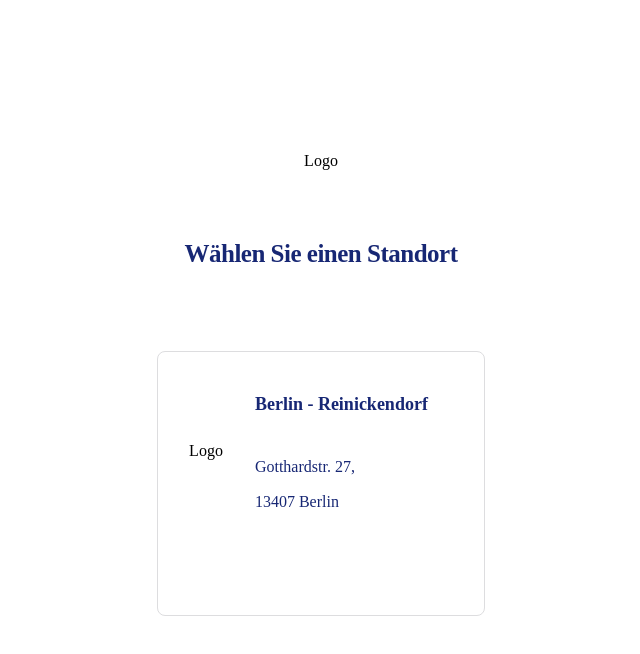
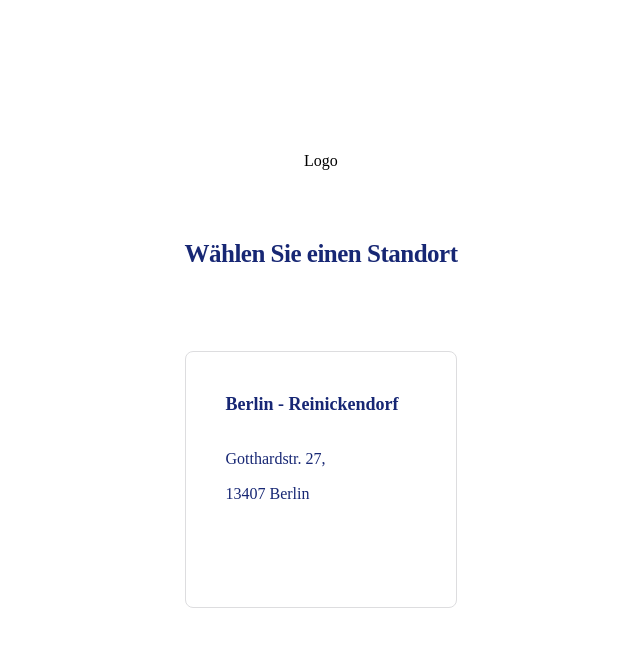
Before and after one commit to ZAP-Wunschlachen/wunschlachen-library, a Nuxt app: page /AppointmentRegistrationChooseLocation in a window 1280 px wide. Shown: the top 654 px of the page, without its empty margins (319-959 px from the left). Built offline with nearby package versions, Linux system fonts and the light colour scheme.

Commit message:
Fit location logo in location page

```diff
--- a/components/AppointmentRegistrationChooseLocation.vue
+++ b/components/AppointmentRegistrationChooseLocation.vue
@@ -9,11 +9,15 @@
           <h2 class="title">Wählen Sie einen Standort</h2>
         </div>
 
-        <div v-for="dataObject in data" class="location-item">
+        <div
+          v-for="dataObject in data"
+          :key="dataObject.id"
+          class="location-item"
+        >
           <div class="location-card">
             <div class="location-header">
-              <div class="favicon-slot">
-                <slot name="favicon"></slot>
+              <div class="location-logo">
+                <slot name="location-logo"></slot>
               </div>
               <div class="location-details">
                 <h3 class="location-title">
@@ -23,14 +27,10 @@
 
                 <div class="paragraph-container">
                   <p class="p-large">
-                    <!-- <span>{{ location.postalCode }} {{ location.city }}</span> -->
-
                     {{ dataObject.location.street }}
-                    {{ dataObject.location.street_number }}, {{}}
+                    {{ dataObject.location.street_number }},
                   </p>
                   <p class="p-large">
-                    <!-- <span>{{ location.postalCode }} {{ location.city }}</span> -->
-
                     {{ dataObject.location.zip_code }}
                     {{ dataObject.location.city }}
                   </p>
@@ -56,8 +56,7 @@
 </template>
 
 <script setup lang="ts">
-import { PropType, ref, watch } from "vue";
-import { Location } from "../types/types";
+import { PropType, ref } from "vue";
 
 const emit = defineEmits(["select"]);
 
@@ -69,8 +68,6 @@ const props = defineProps({
 });
 
 const data = ref(props.data);
-
-console.log("data", data.value);
 
 const handleSelectLocation = (data: any) => {
   emit("select", data);
@@ -155,11 +152,8 @@ const handleSelectLocation = (data: any) => {
   padding: 24px;
   gap: 24px;
   width: 100%;
-
-  flex-grow: 1;
   box-sizing: border-box;
   background-color: white;
-
   border-radius: 8px;
   border: 1px solid var(--soft-concrete-1, #dddddf);
   background: #fff;
@@ -167,23 +161,20 @@ const handleSelectLocation = (data: any) => {
 
 .location-header {
   display: flex;
-  flex-direction: row;
-  padding: 0 32px 0 7px;
-  gap: 32px;
   align-items: center;
+  gap: 16px; /* Adjust the gap as needed */
+}
+
+.location-logo {
+  flex-shrink: 0;
+  display: flex;
+  align-items: center;
+  justify-content: center;
 }
 
 .location-details {
   display: flex;
   flex-direction: column;
-  align-self: stretch;
-  gap: 8px;
-}
-
-.button-label {
-  font-weight: 300;
-  color: white;
-  font-size: 16px;
 }
 
 .paragraph-container {
@@ -194,7 +185,6 @@ const handleSelectLocation = (data: any) => {
   line-height: 120%; /* 19.2px */
 }
 
-/* You might need to style the GenericButton component if it's not already styled */
 :deep(.generic-button) {
   width: 100%;
   padding: 12px;
```
